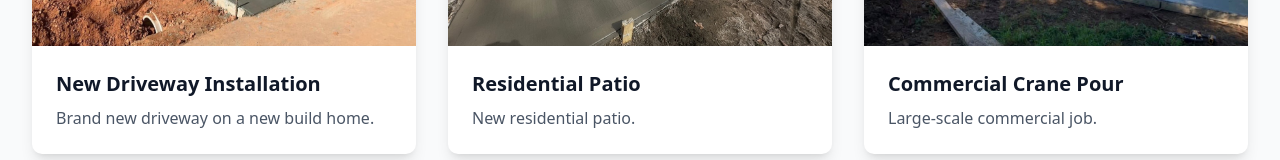
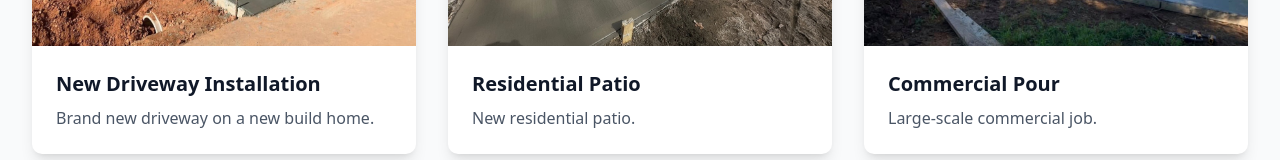
Before and after one commit to hometownwebco1/black-knight-website, a React (Vite) app: page /gallery in a window 1280 px wide. Shown: the part 506-666 px from the top of the page. Built offline with nearby package versions, Linux system fonts and the light colour scheme.

Commit message:
Update Gallery.jsx

```diff
--- a/src/pages/Gallery.jsx
+++ b/src/pages/Gallery.jsx
@@ -23,7 +23,7 @@ const Gallery = () => {
     {
       id: 3,
       image: '/images/cranejobmiddle.jpeg',
-      title: 'Commercial Crane Pour',
+      title: 'Commercial Pour',
       description: 'Large-scale commercial job.'
     },
     {
```
